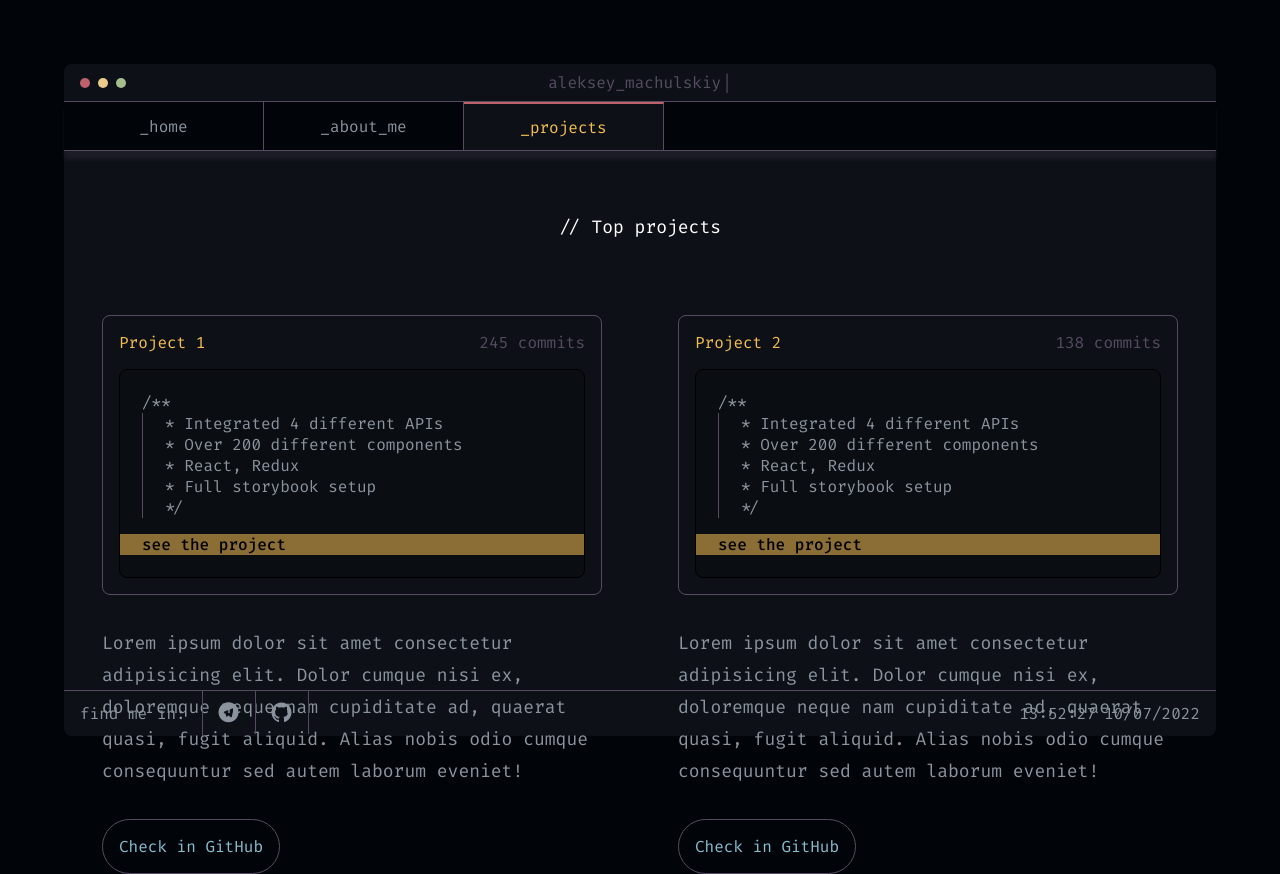
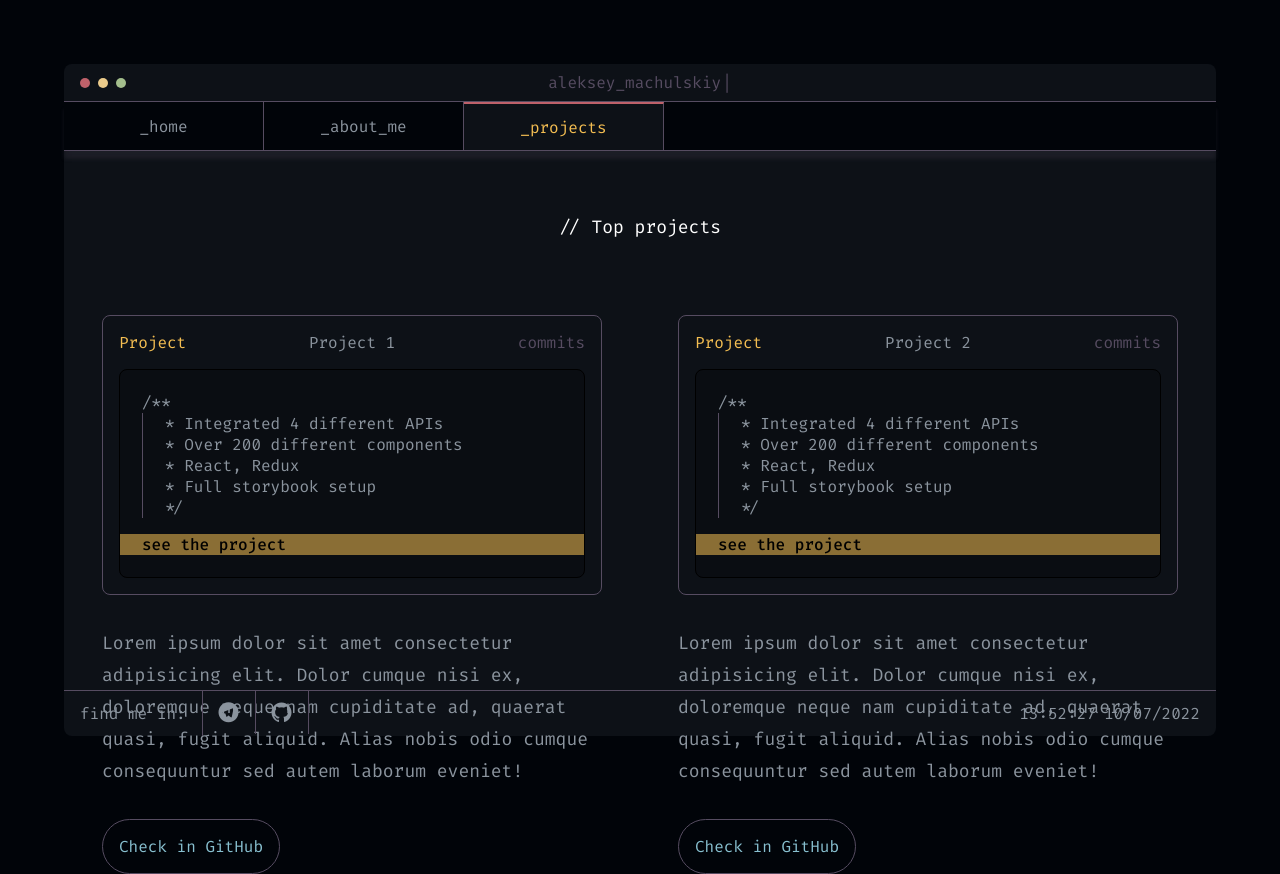
Before and after one commit to AMachulskiy/portfolio, a React app: page /projects in a window 1280 px wide. Built offline with nearby package versions, Linux system fonts and the light colour scheme; the HTML template or start-up script is replaced by a standard one.

Commit message:
Переработал карточку. Добавил название проекта.

```diff
--- a/src/components/cards/cards.scss
+++ b/src/components/cards/cards.scss
@@ -14,10 +14,10 @@
     justify-content: space-between;
     padding: 16px 0px 16px 0px;
   }
-  &__title {
+  &__number {
     color: $color_text-hover;
   }
-  &__desc {
+  &__commits {
     color: $color_text-dark;
   }
   &__content {
--- a/src/components/cards/cards.tsx
+++ b/src/components/cards/cards.tsx
@@ -4,12 +4,13 @@ import { ICardsProps } from '@src/interfaces/ICardsProps'
 
 import './cards.scss'
 
-const Cards: ReactFC<ICardsProps> = ({ title, desc }) => {
+const Cards: ReactFC<ICardsProps> = ({ number, title, commits }) => {
   return (
     <div className='card'>
       <div className='card__header'>
+        <div className='card__number'>Project {number}</div>
         <div className='card__title'>{title}</div>
-        <div className='card__desc'>{desc}</div>
+        <div className='card__commits'>{commits} commits</div>
       </div>
       <div className='card__content'>
         <div className='card__content-txt'>{'/**'}</div>
```
